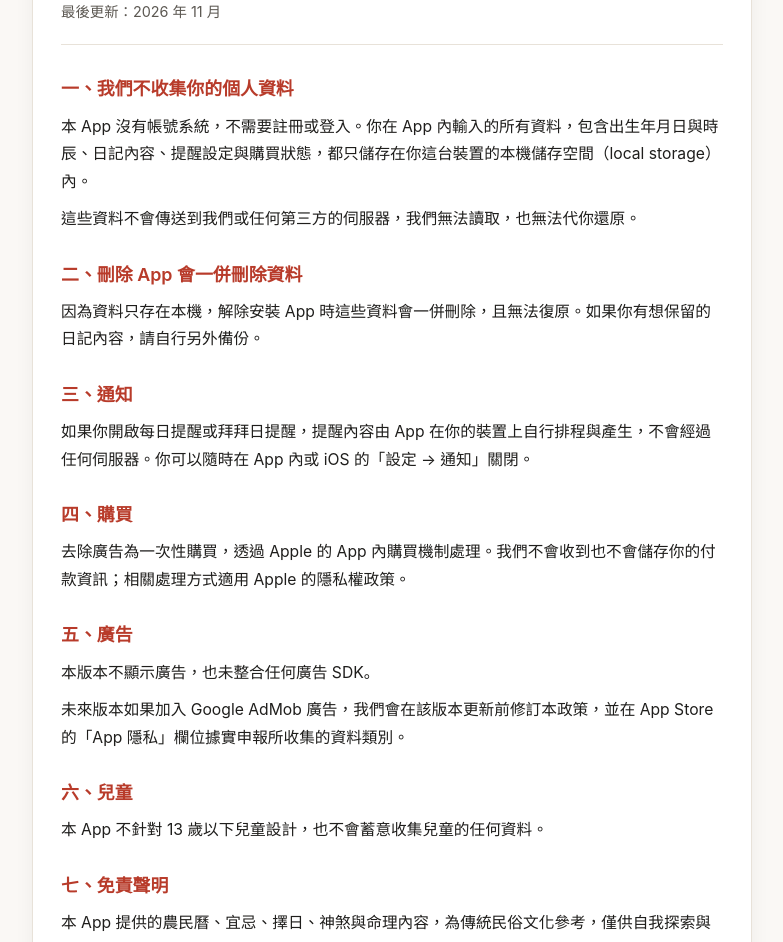
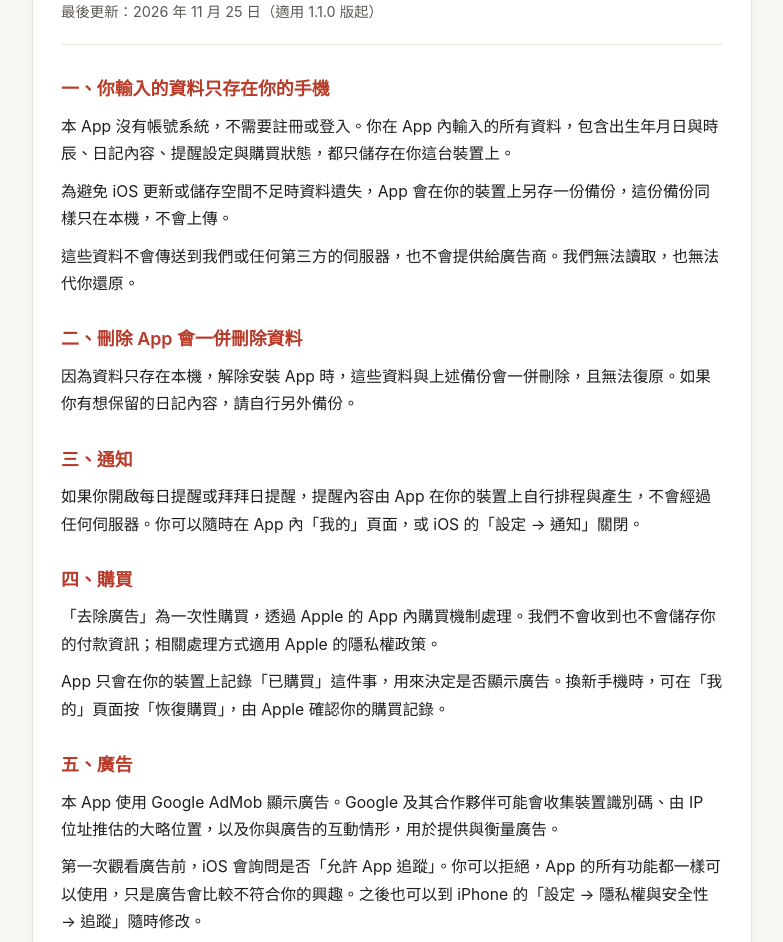
Before and after one commit to aggie13684972-del/BaziLunarCalendar, a plain HTML site: page index.html in a window 1280 px wide. Shown: the part 119-1061 px from the top of the page, without its empty margins (248-1031 px from the left). Drawn offline with Linux system fonts and the light colour scheme.

Commit message:
Add files via upload

```diff
--- a/index.html
+++ b/index.html
@@ -3,7 +3,7 @@
 <head>
   <meta charset="UTF-8" />
   <meta name="viewport" content="width=device-width, initial-scale=1.0" />
-  <title>農民曆 App 隱私權政策</title>
+  <title>過好日子 App 隱私權政策</title>
   <style>
     :root {
       --bg-color: #faf8f5;
@@ -129,35 +129,39 @@
 <body>
   <main class="container">
     <header>
-      <h1>農民曆 App 隱私權政策</h1>
-      <p class="updated-date">最後更新：2026 年 11 月</p>
+      <h1>過好日子 App 隱私權政策</h1>
+      <p class="updated-date">最後更新：2026 年 11 月 25 日（適用 1.1.0 版起）</p>
     </header>
 
     <section>
-      <h2>一、我們不收集你的個人資料</h2>
-      <p>本 App 沒有帳號系統，不需要註冊或登入。你在 App 內輸入的所有資料，包含出生年月日與時辰、日記內容、提醒設定與購買狀態，都只儲存在你這台裝置的本機儲存空間（local storage）內。</p>
-      <p>這些資料不會傳送到我們或任何第三方的伺服器，我們無法讀取，也無法代你還原。</p>
+      <h2>一、你輸入的資料只存在你的手機</h2>
+      <p>本 App 沒有帳號系統，不需要註冊或登入。你在 App 內輸入的所有資料，包含出生年月日與時辰、日記內容、提醒設定與購買狀態，都只儲存在你這台裝置上。</p>
+      <p>為避免 iOS 更新或儲存空間不足時資料遺失，App 會在你的裝置上另存一份備份，這份備份同樣只在本機，不會上傳。</p>
+      <p>這些資料不會傳送到我們或任何第三方的伺服器，也不會提供給廣告商。我們無法讀取，也無法代你還原。</p>
     </section>
 
     <section>
       <h2>二、刪除 App 會一併刪除資料</h2>
-      <p>因為資料只存在本機，解除安裝 App 時這些資料會一併刪除，且無法復原。如果你有想保留的日記內容，請自行另外備份。</p>
+      <p>因為資料只存在本機，解除安裝 App 時，這些資料與上述備份會一併刪除，且無法復原。如果你有想保留的日記內容，請自行另外備份。</p>
     </section>
 
     <section>
       <h2>三、通知</h2>
-      <p>如果你開啟每日提醒或拜拜日提醒，提醒內容由 App 在你的裝置上自行排程與產生，不會經過任何伺服器。你可以隨時在 App 內或 iOS 的「設定 → 通知」關閉。</p>
+      <p>如果你開啟每日提醒或拜拜日提醒，提醒內容由 App 在你的裝置上自行排程與產生，不會經過任何伺服器。你可以隨時在 App 內「我的」頁面，或 iOS 的「設定 → 通知」關閉。</p>
     </section>
 
     <section>
       <h2>四、購買</h2>
-      <p>去除廣告為一次性購買，透過 Apple 的 App 內購買機制處理。我們不會收到也不會儲存你的付款資訊；相關處理方式適用 Apple 的隱私權政策。</p>
+      <p>「去除廣告」為一次性購買，透過 Apple 的 App 內購買機制處理。我們不會收到也不會儲存你的付款資訊；相關處理方式適用 Apple 的隱私權政策。</p>
+      <p>App 只會在你的裝置上記錄「已購買」這件事，用來決定是否顯示廣告。換新手機時，可在「我的」頁面按「恢復購買」，由 Apple 確認你的購買記錄。</p>
     </section>
 
     <section>
       <h2>五、廣告</h2>
-      <p>本版本不顯示廣告，也未整合任何廣告 SDK。</p>
-      <p>未來版本如果加入 Google AdMob 廣告，我們會在該版本更新前修訂本政策，並在 App Store 的「App 隱私」欄位據實申報所收集的資料類別。</p>
+      <p>本 App 使用 Google AdMob 顯示廣告。Google 及其合作夥伴可能會收集裝置識別碼、由 IP 位址推估的大略位置，以及你與廣告的互動情形，用於提供與衡量廣告。</p>
+      <p>第一次觀看廣告前，iOS 會詢問是否「允許 App 追蹤」。你可以拒絕，App 的所有功能都一樣可以使用，只是廣告會比較不符合你的興趣。之後也可以到 iPhone 的「設定 → 隱私權與安全性 → 追蹤」隨時修改。</p>
+      <p>Google 如何使用這些資料：<a href="https://policies.google.com/technologies/ads" target="_blank" rel="noopener">https://policies.google.com/technologies/ads</a></p>
+      <p>購買「去除廣告」後，App 不再顯示廣告，也不再向廣告服務請求廣告。</p>
     </section>
 
     <section>
@@ -182,7 +186,7 @@
   </main>
 
   <footer>
-    &copy; 2026 農民曆 App
+    &copy; 2026 過好日子
   </footer>
 </body>
 </html>
```
